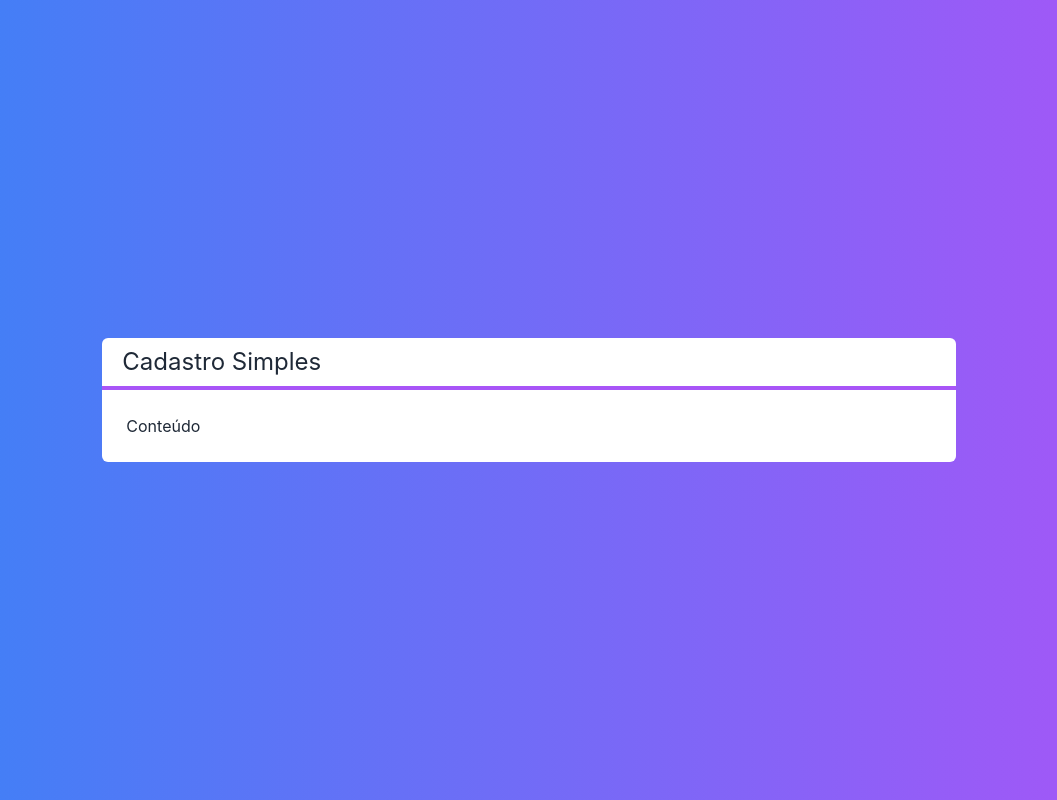
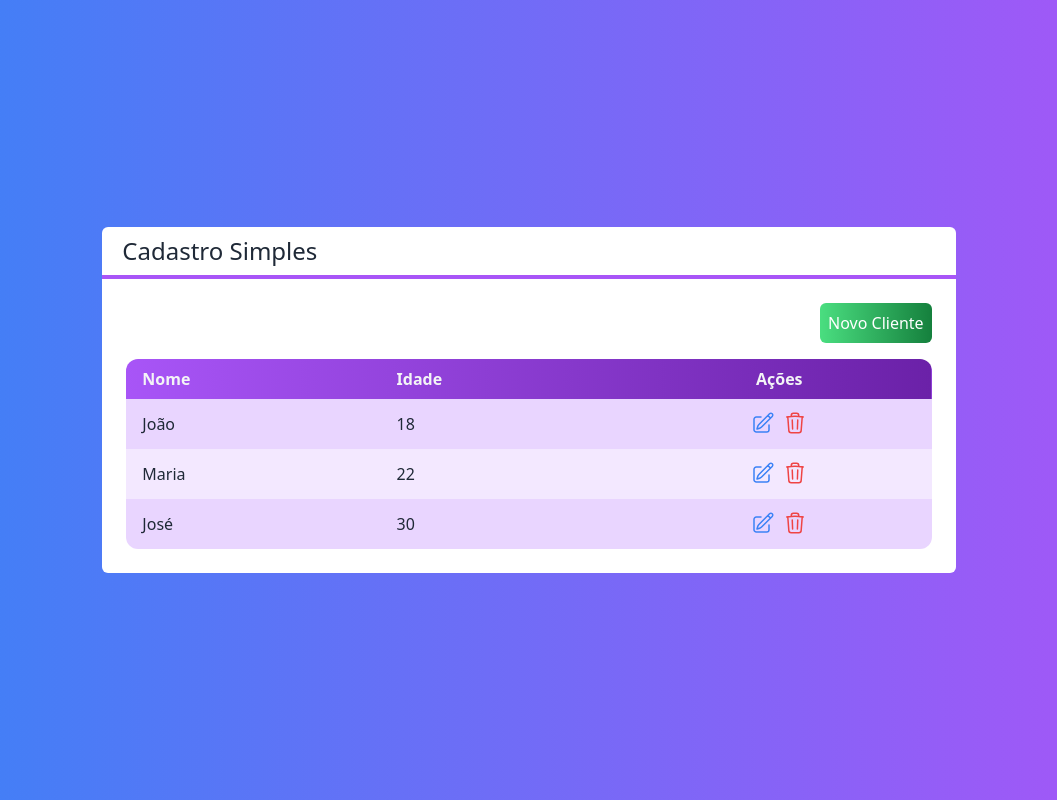
Before and after one commit to renanrcp16/nextjs-crud, a Next.js app: page / in a window 1280 px wide. Shown: the whole page, without its empty margins (111-1168 px from the left). Built offline with nearby package versions, Linux system fonts and the light colour scheme.

Commit message:
created list of customers

```diff
--- /dev/null
+++ b/src/components/Button.tsx
@@ -0,0 +1,19 @@
+interface ButtonProps {
+	color?: 'green' | 'blue' | 'gray'
+	className?: string
+	children: any
+}
+
+export default function Button(props: ButtonProps) {
+	const color = props.color ? props.color : 'gray'
+
+	return (
+		<button className={`
+			text-white p-2 rounded-md
+			bg-gradient-to-r from-${color}-400 to-${color}-700
+			${props.className}
+		`}>
+			{props.children}
+		</button>
+	)
+}
--- /dev/null
+++ b/src/components/CustomerTable.tsx
@@ -0,0 +1,57 @@
+import Customer from "../interfaces/Customer"
+import { IconPencilSquare, IconTrash } from "./Icon"
+
+interface CustomerTableProps {
+	customers: Customer[]
+	selectedCustomer?: (customer: Customer) => void
+	removedCustomer?: (customer: Customer) => void
+}
+
+export default function CustomerTable(props: CustomerTableProps) {
+
+	const showActions = props.selectedCustomer || props.removedCustomer
+
+	return (
+		<table className="w-full rounded-xl overflow-hidden">
+			<thead className="bg-gradient-to-r from-purple-500 to-purple-800 text-gray-100">
+				<tr>
+					<th className="text-left px-4 py-2">Nome</th>
+					<th className="text-left px-4 py-2">Idade</th>
+					{showActions ? (
+						<th className="px-4 py-2">Ações</th>
+					) : false}
+				</tr>
+			</thead>
+			<tbody>
+				{props.customers?.map((customer, i) => {
+					return (
+						<tr key={customer.id} className={`${i % 2 == 0 ? 'bg-purple-200' : 'bg-purple-100'}`}>
+							<td className="text-left px-4 py-2">{customer.name}</td>
+							<td className="text-left px-4 py-2">{customer.age}</td>
+							{showActions ? (
+								<td className="text-center px-4 py-2 items-center">
+									{props.selectedCustomer ? (
+										<button
+											onClick={() => props.selectedCustomer?.(customer)}
+											className="p-1 text-blue-500 rounded-full hover:text-blue-800 transition-all"
+										>
+											{IconPencilSquare}
+										</button>
+									) : ''}
+									{props.removedCustomer ? (
+										<button
+											onClick={() => props.removedCustomer?.(customer)}
+											className="p-1 text-red-500 rounded-full hover:text-red-800 transition-all"
+										>
+											{IconTrash}
+										</button>
+									) : ''}
+								</td>
+							) : false}
+						</tr>
+					)
+				})}
+			</tbody>
+		</table>
+	)
+}
--- /dev/null
+++ b/src/components/Icon.tsx
@@ -0,0 +1,11 @@
+export const IconPencilSquare = (
+	<svg xmlns="http://www.w3.org/2000/svg" fill="none" viewBox="0 0 24 24" strokeWidth={1.5} stroke="currentColor" className="w-6 h-6">
+		<path strokeLinecap="round" strokeLinejoin="round" d="M16.862 4.487l1.687-1.688a1.875 1.875 0 112.652 2.652L10.582 16.07a4.5 4.5 0 01-1.897 1.13L6 18l.8-2.685a4.5 4.5 0 011.13-1.897l8.932-8.931zm0 0L19.5 7.125M18 14v4.75A2.25 2.25 0 0115.75 21H5.25A2.25 2.25 0 013 18.75V8.25A2.25 2.25 0 015.25 6H10" />
+	</svg>
+)
+
+export const IconTrash = (
+	<svg xmlns="http://www.w3.org/2000/svg" fill="none" viewBox="0 0 24 24" strokeWidth={1.5} stroke="currentColor" className="w-6 h-6">
+		<path strokeLinecap="round" strokeLinejoin="round" d="M14.74 9l-.346 9m-4.788 0L9.26 9m9.968-3.21c.342.052.682.107 1.022.166m-1.022-.165L18.16 19.673a2.25 2.25 0 01-2.244 2.077H8.084a2.25 2.25 0 01-2.244-2.077L4.772 5.79m14.456 0a48.108 48.108 0 00-3.478-.397m-12 .562c.34-.059.68-.114 1.022-.165m0 0a48.11 48.11 0 013.478-.397m7.5 0v-.916c0-1.18-.91-2.164-2.09-2.201a51.964 51.964 0 00-3.32 0c-1.18.037-2.09 1.022-2.09 2.201v.916m7.5 0a48.667 48.667 0 00-7.5 0" />
+	</svg>
+)
--- /dev/null
+++ b/src/interfaces/Customer.ts
@@ -0,0 +1,7 @@
+interface Customer {
+    id: string,
+    name: string,
+    age: number,
+}
+
+export default Customer;
--- a/src/pages/index.tsx
+++ b/src/pages/index.tsx
@@ -1,6 +1,23 @@
+import Button from "../components/Button";
+import CustomerTable from "../components/CustomerTable";
 import Layout from "../components/Layout";
+import Customer from "../interfaces/Customer";
 
 export default function Home() {
+	const data = [
+		{ id: 'psng0s9ef-nfans', name: 'João', age: 18 },
+		{ id: 'ja-f9j-ajjlf3kd', name: 'Maria', age: 22 },
+		{ id: '9ash9h-h39udhka', name: 'José', age: 30 },
+	]
+
+	const selectedCustomer = (customer: Customer) => {
+		console.log(customer.name);
+	}
+
+	const removedCustomer = (customer: Customer) => {
+		console.log(customer.name);
+	}
+
 	return (
 		<div className={`
 		flex h-screen justify-center items-center
@@ -8,7 +25,14 @@ export default function Home() {
 		text-white
 	`}>
 			<Layout title="Cadastro Simples">
-			<span>Conteúdo</span>
+				<div className="flex justify-end">
+					<Button className="mb-4" color="green">Novo Cliente</Button>
+				</div>
+				<CustomerTable
+					customers={data}
+					selectedCustomer={selectedCustomer}
+					removedCustomer={removedCustomer}
+				/>
 			</Layout>
 		</div>
 	)
--- a/src/styles/globals.css
+++ b/src/styles/globals.css
@@ -2,29 +2,14 @@
 @tailwind components;
 @tailwind utilities;
 
-html,
-body {
-  padding: 0;
+/* Chrome, Safari, Edge, Opera */
+input::-webkit-outer-spin-button,
+input::-webkit-inner-spin-button {
+  -webkit-appearance: none;
   margin: 0;
-  font-family: -apple-system, BlinkMacSystemFont, Segoe UI, Roboto, Oxygen,
-    Ubuntu, Cantarell, Fira Sans, Droid Sans, Helvetica Neue, sans-serif;
 }
 
-a {
-  color: inherit;
-  text-decoration: none;
+/* Firefox */
+input[type=number] {
+  -moz-appearance: textfield;
 }
-
-* {
-  box-sizing: border-box;
-}
-
-@media (prefers-color-scheme: dark) {
-  html {
-    color-scheme: dark;
-  }
-  body {
-    color: white;
-    background: black;
-  }
-}
--- a/tailwind.config.js
+++ b/tailwind.config.js
@@ -8,4 +8,9 @@ module.exports = {
 		extend: {},
 	},
 	plugins: [],
+	safelist: [
+		{
+			pattern: /(bg|to|from)-(green|blue|gray)-(400|700)/,
+		},
+	],
 }
```
Lines whose indentation alone changed are shown as unchanged.
